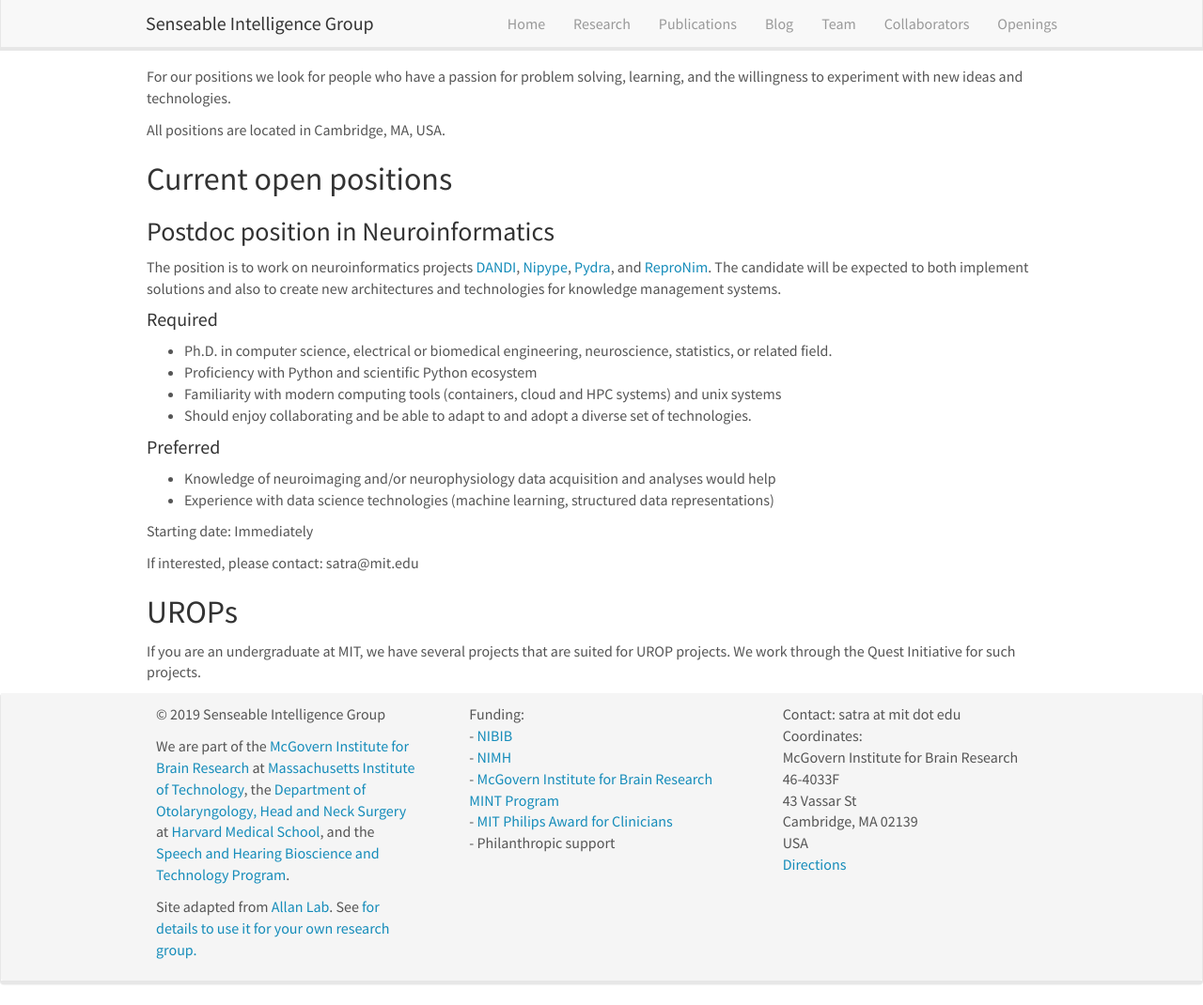
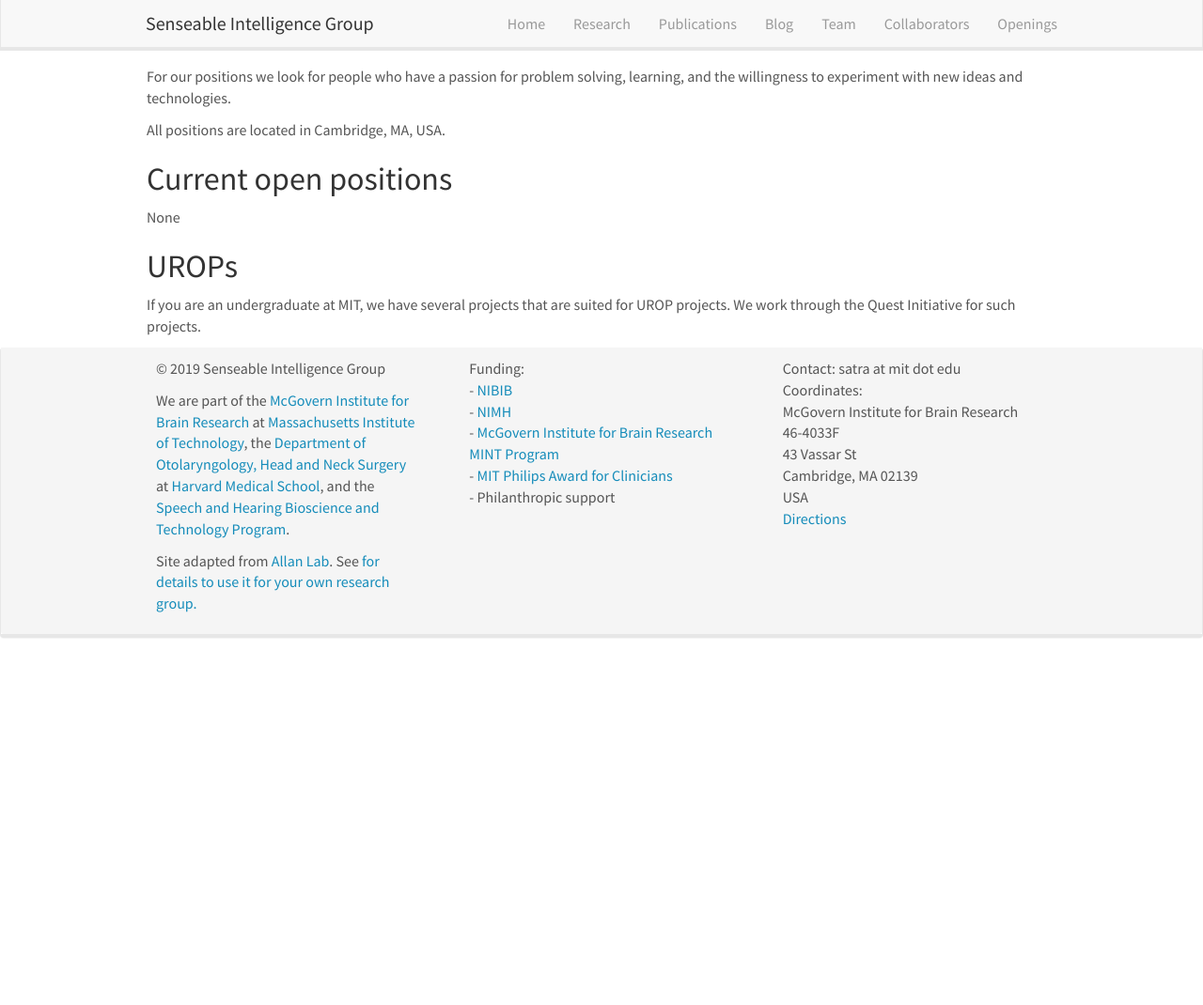
Before and after one commit to sensein/group, a Jekyll site: the page built from _pages/openings.md, in a window 1280 px wide and 1070 px high. Shown: the whole window at 94% size. Built offline with Jekyll 4.4.1, drawn with Linux system fonts in a browser that asks for light colours; nearby versions of some CDN libraries.

Commit message:
fix: remove open position

```diff
--- a/_pages/openings.md
+++ b/_pages/openings.md
@@ -13,34 +13,7 @@ All positions are located in Cambridge, MA, USA.
 
 ## Current open positions
 
-### Postdoc position in Neuroinformatics
-
-The position is to work on neuroinformatics projects [DANDI](https://dandiarchive.org),
-[Nipype](https://nipype.readthedocs.io/en/latest/),
-[Pydra](https://github.com/nipype/pydra), and [ReproNim](https://www.repronim.org).
-The candidate will be expected to both implement solutions and also to create
-new architectures and technologies for knowledge management systems.
-
-#### Required
-
-- Ph.D. in computer science, electrical or biomedical engineering,
-  neuroscience, statistics, or related field.
-- Proficiency with Python and scientific Python ecosystem
-- Familiarity with modern computing tools (containers, cloud and HPC systems)
-  and unix systems
-- Should enjoy collaborating and be able to adapt to and adopt a diverse set of
-  technologies.
-
-#### Preferred
-
-- Knowledge of neuroimaging and/or neurophysiology data acquisition and analyses
-  would help
-- Experience with data science technologies (machine learning, structured data
-  representations)
-
-Starting date: Immediately
-
-If interested, please contact: satra@mit.edu
+None
 
 ## UROPs
 If you are an undergraduate at MIT, we have several projects that are suited for
```
